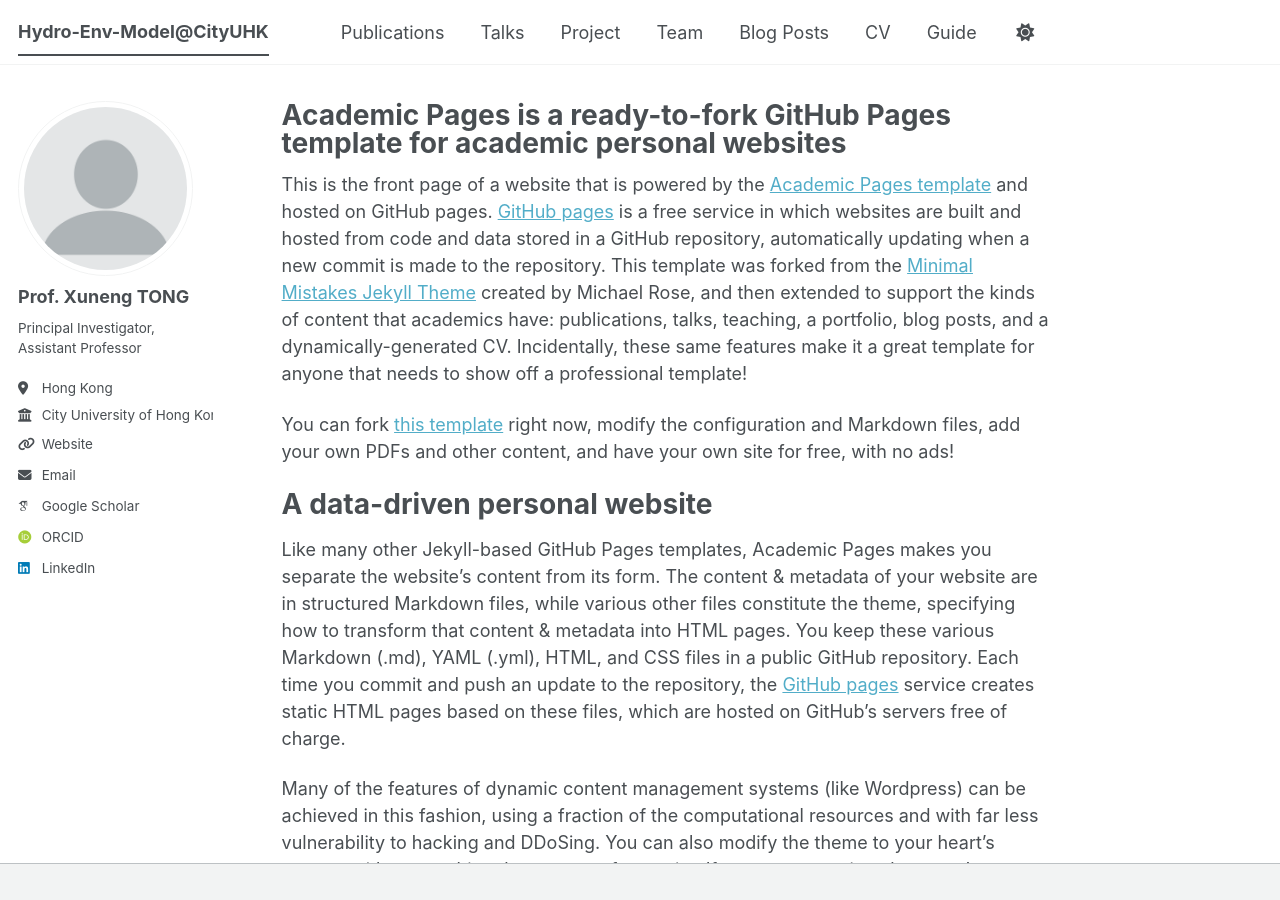
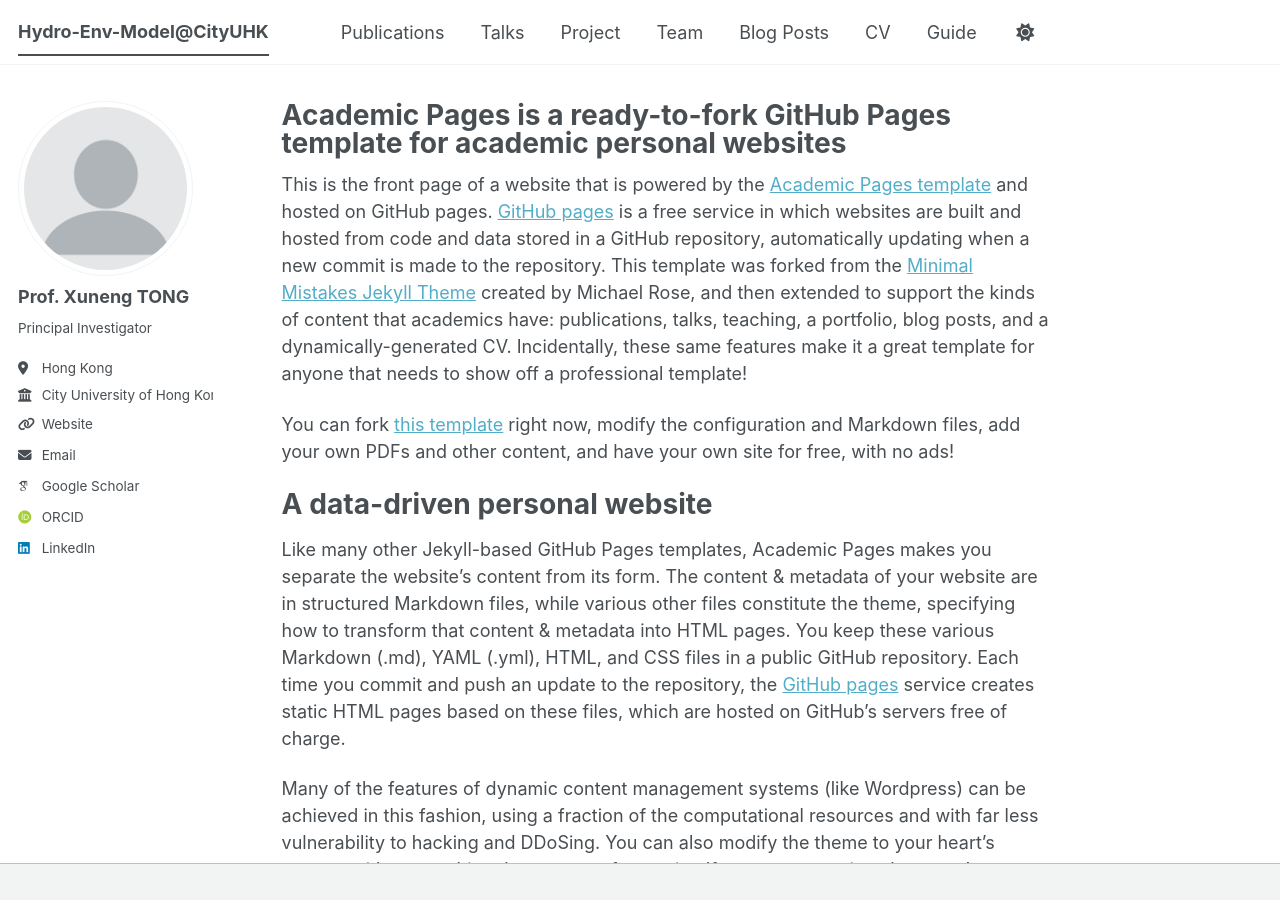
Before and after one commit to TongXuneng/TongXuneng.github.io, a Jekyll site: the page built from _pages/about.md, in a window 1280 px wide and 900 px high. Built offline with Jekyll 4.4.1, drawn with Linux system fonts in a browser that asks for light colours; some web fonts are replaced; a script bundle is joined from its source files by our own code; library files that are not in the unit come from our copies.

Commit message:
Update _config.yml

```diff
--- a/_config.yml
+++ b/_config.yml
@@ -26,7 +26,7 @@ author:
   avatar           : "profile.png"
   name             : "Prof. Xuneng TONG"
   pronouns         : # example: "she/her"
-  bio              : "Principal Investigator, Assistant Professor"
+  bio              : "Principal Investigator"
   location         : "Hong Kong"
   employer         : "City University of Hong Kong"
   uri              : "https://www.cityu.edu.hk/see/people/prof-xuneng-tong"
```
